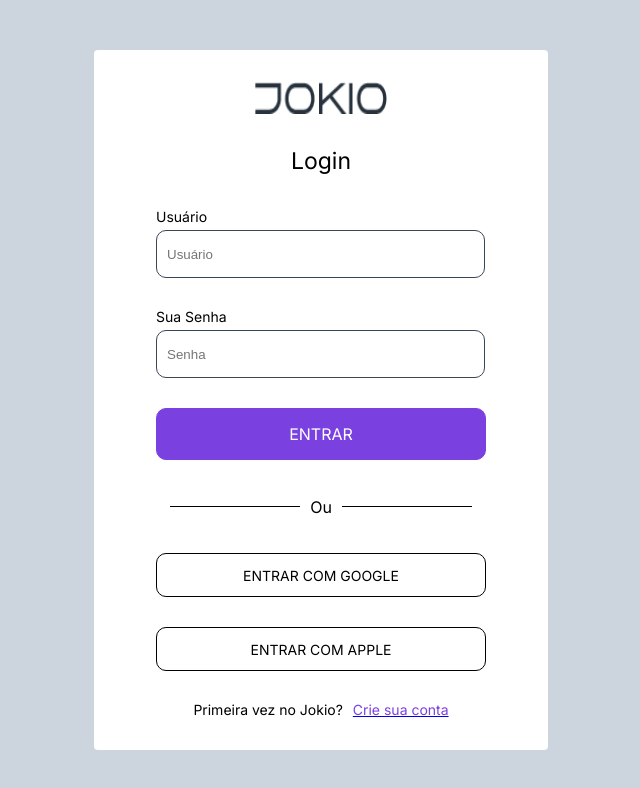
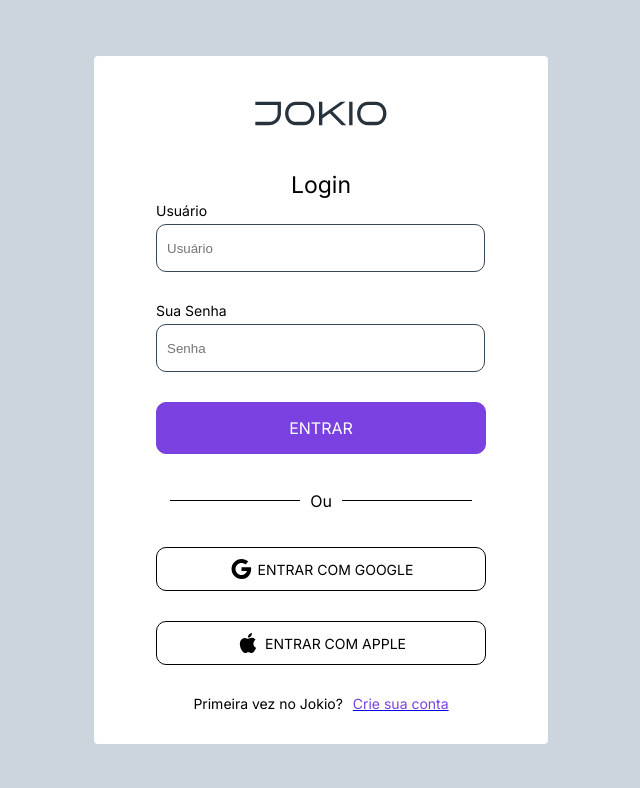
Before and after one commit to meme-facts/jokio-web, a Next.js app: page / in a window 1280 px wide. Shown: the top 788 px of the page, without its empty margins (319-959 px from the left). Built offline with nearby package versions, Linux system fonts and the light colour scheme.

Commit message:
feat: login screen and related components

```diff
--- /dev/null
+++ b/src/components/Icon.tsx
@@ -0,0 +1,16 @@
+import { SvgIcon, SvgIconTypeMap } from "@mui/material";
+import { OverridableComponent } from "@mui/material/OverridableComponent";
+import React from "react";
+
+export type IIcon = OverridableComponent<SvgIconTypeMap<{}, "svg">> & {
+  muiName: string;
+};
+interface IIconProps {
+  icon: IIcon;
+  styles?: React.CSSProperties | undefined;
+}
+function Icon({ icon, styles }: IIconProps) {
+  return <SvgIcon style={styles} component={icon} inheritViewBox />;
+}
+
+export default Icon;
--- a/src/components/flex/Stacks.tsx
+++ b/src/components/flex/Stacks.tsx
@@ -5,6 +5,8 @@ type IDiv = CSSProperties & React.HTMLAttributes<HTMLDivElement>;
 
 export const Div = styled.div<IDiv>`
   display: flex;
+  width: 100%;
+  height: 100%;
   ${(props) =>
     Object.keys(props).map((name) => {
       return {
@@ -17,4 +19,12 @@ function HStack({ children, ...props }: PropsWithChildren<IDiv>) {
   return <Div {...props}>{children}</Div>;
 }
 
-export default HStack;
+function VStack({ children, ...props }: PropsWithChildren<IDiv>) {
+  return (
+    <Div flexDirection="column" {...props}>
+      {children}
+    </Div>
+  );
+}
+
+export { HStack, VStack };
--- a/src/components/form/Button/index.tsx
+++ b/src/components/form/Button/index.tsx
@@ -1,37 +1,66 @@
 import { PropsWithChildren } from "react";
 import { IButton, StyledButton } from "./styles";
 import { P, P1, P2 } from "@components/text/Paragraph";
+import { OverridableComponent } from "@mui/material/OverridableComponent";
+import { SvgIconTypeMap } from "@mui/material";
+import Icon, { IIcon } from "@components/Icon";
+import { HStack } from "@components/flex/Stacks";
 
 type Size = "sm" | "md" | "lg";
-interface ISize {
+interface IButtonProps extends IButton {
   size?: Size;
+  rightIcon?: IIcon;
 }
 
 export function Button({
   children,
   tabSize,
   size,
+  rightIcon,
   ...rest
-}: PropsWithChildren<IButton & ISize>) {
+}: PropsWithChildren<IButtonProps>) {
   switch (size) {
     case "sm":
       return (
         <StyledButton height="38px" {...rest}>
-          <P>{children}</P>
+          <HStack gap="5px" alignItems="center" justifyContent="center">
+            {rightIcon && <Icon styles={{}} icon={rightIcon} />}
+            <P>{children}</P>
+          </HStack>
         </StyledButton>
       );
 
     case "lg":
       return (
         <StyledButton height="52px" {...rest}>
-          <P2>{children}</P2>
+          <HStack gap="5px" alignItems="center" justifyContent="center">
+            {rightIcon && <Icon icon={rightIcon} />}
+            <P2>{children}</P2>
+          </HStack>
         </StyledButton>
       );
 
     default:
       return (
         <StyledButton height="44px" {...rest}>
-          <P1>{children}</P1>
+          <HStack
+            height="0.875rem"
+            gap="5px"
+            alignItems="center"
+            justifyContent="center"
+          >
+            {rightIcon && (
+              <Icon
+                styles={{
+                  display: "flex",
+                  alignItems: "center",
+                  justifyContent: "center",
+                }}
+                icon={rightIcon}
+              />
+            )}
+            <P1>{children}</P1>
+          </HStack>
         </StyledButton>
       );
   }
--- a/src/pages/index.tsx
+++ b/src/pages/index.tsx
@@ -11,31 +11,34 @@ import { P1 } from "@components/text/Paragraph";
 import { H5 } from "@components/text/Heading";
 import Image from "next/image";
 import InlineText from "@components/text/InlineText";
-import HStack from "@components/flex/Stacks";
+import { HStack, VStack } from "@components/flex/Stacks";
 import { useAuthorization } from "../hooks/store/useAuthorization";
+import { SvgIcon } from "@mui/material";
+import GoogleIcon from "@mui/icons-material/Google";
+import AppleIcon from "@mui/icons-material/Apple";
 
 function SignIn() {
   const { register, handleSubmit, control } = useForm<ILogin>();
   const { mutateAsync: login, isLoading } = useLoginMutation();
   const { setUser } = useAuthorization();
   const [error, setError] = useState(false);
-  const handleSubmitCreateJob = useCallback(async (data: ILogin) => {
+  const handleSubmitLogin = useCallback(async (data: ILogin) => {
     try {
       const response = await login(data);
-      console.log(response);
       setUser(response);
       router.push("./app");
     } catch (err) {
       setError(true);
     }
   }, []);
-
   return (
     <Container>
       <Content>
-        <Image src="/JOKIO.png" alt="me" width="132" height="32" />
+        <VStack alignItems="center" justifyContent="center" gap="30px">
+          <Image src="/JOKIO.svg" alt="me" width="132" height="50" />
           <H5>Login</H5>
-        {/* <h1>Login</h1> */}
+        </VStack>
+        <VStack alignItems="center" justifyContent="center" gap="30px">
           <Input
             label="Usuário"
             placeholder="Usuário"
@@ -55,7 +58,7 @@ function SignIn() {
             size="lg"
             borderRadius="10px"
             disabled={isLoading}
-          onClick={handleSubmit(handleSubmitCreateJob)}
+            onClick={handleSubmit(handleSubmitLogin)}
           >
             ENTRAR
           </Button>
@@ -67,6 +70,7 @@ function SignIn() {
             borderRadius="10px"
             borderColor="#000"
             color="#000"
+            rightIcon={GoogleIcon}
           >
             ENTRAR COM GOOGLE
           </Button>
@@ -76,15 +80,17 @@ function SignIn() {
             borderRadius="10px"
             borderColor="#000"
             color="#000"
+            rightIcon={AppleIcon}
           >
             ENTRAR COM APPLE
           </Button>
-        <HStack gap="10px">
+          <HStack alignItems="center" justifyContent="center" gap="10px">
             <P1>Primeira vez no Jokio?</P1>{" "}
             <Link href="./app">
               <P1 color="#7A41E0">Crie sua conta</P1>
             </Link>
           </HStack>
+        </VStack>
       </Content>
     </Container>
   );
--- a/src/pages/styles.ts
+++ b/src/pages/styles.ts
@@ -21,7 +21,6 @@ export const Content = styled.div`
   border: solid 2px #ffffff;
   border-radius: 4px;
   padding: 30px 60px;
-  gap: 30px;
   max-height: 667px;
   flex-shrink: 0;
 `;
```
Lines whose indentation alone changed are shown as unchanged.
